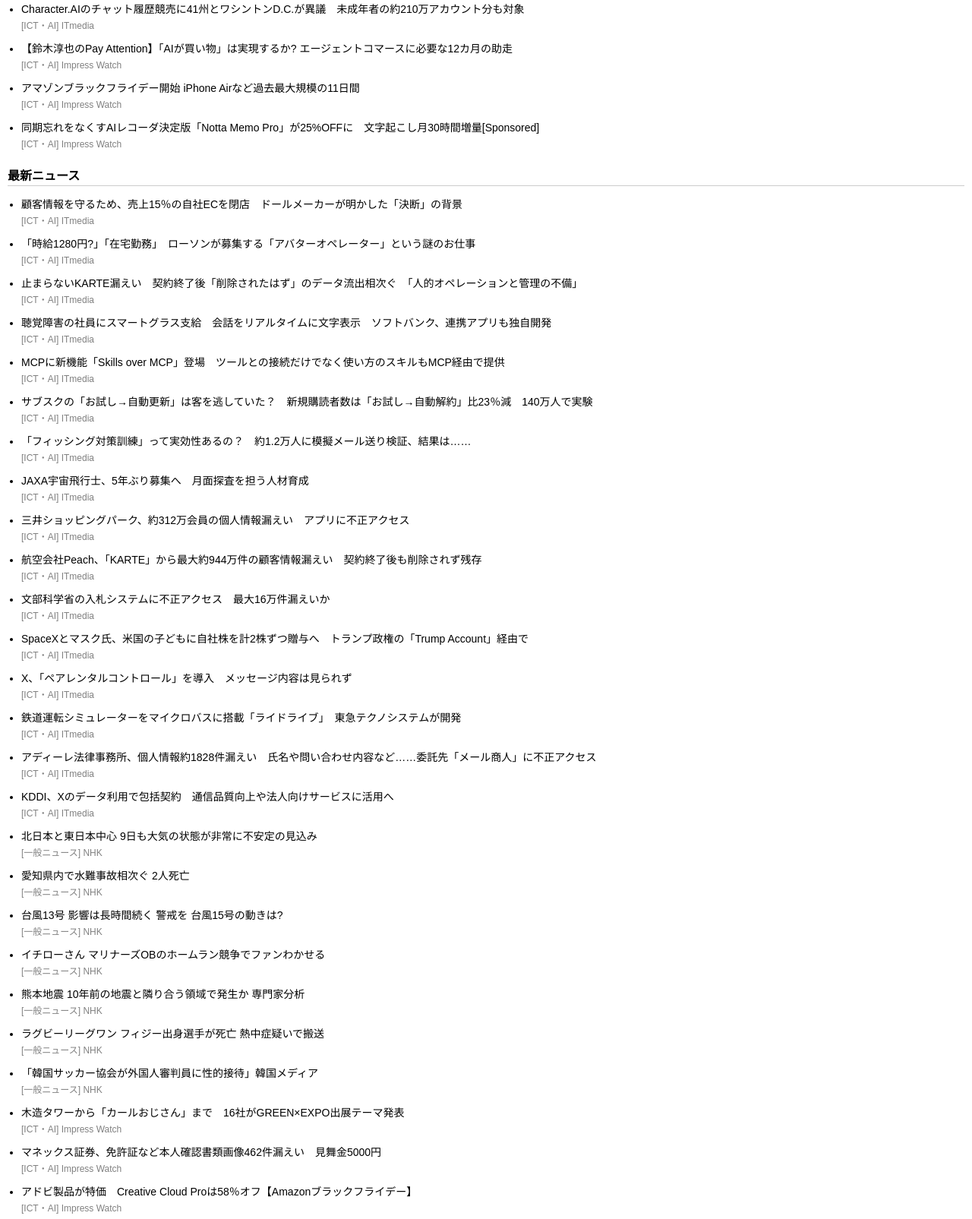
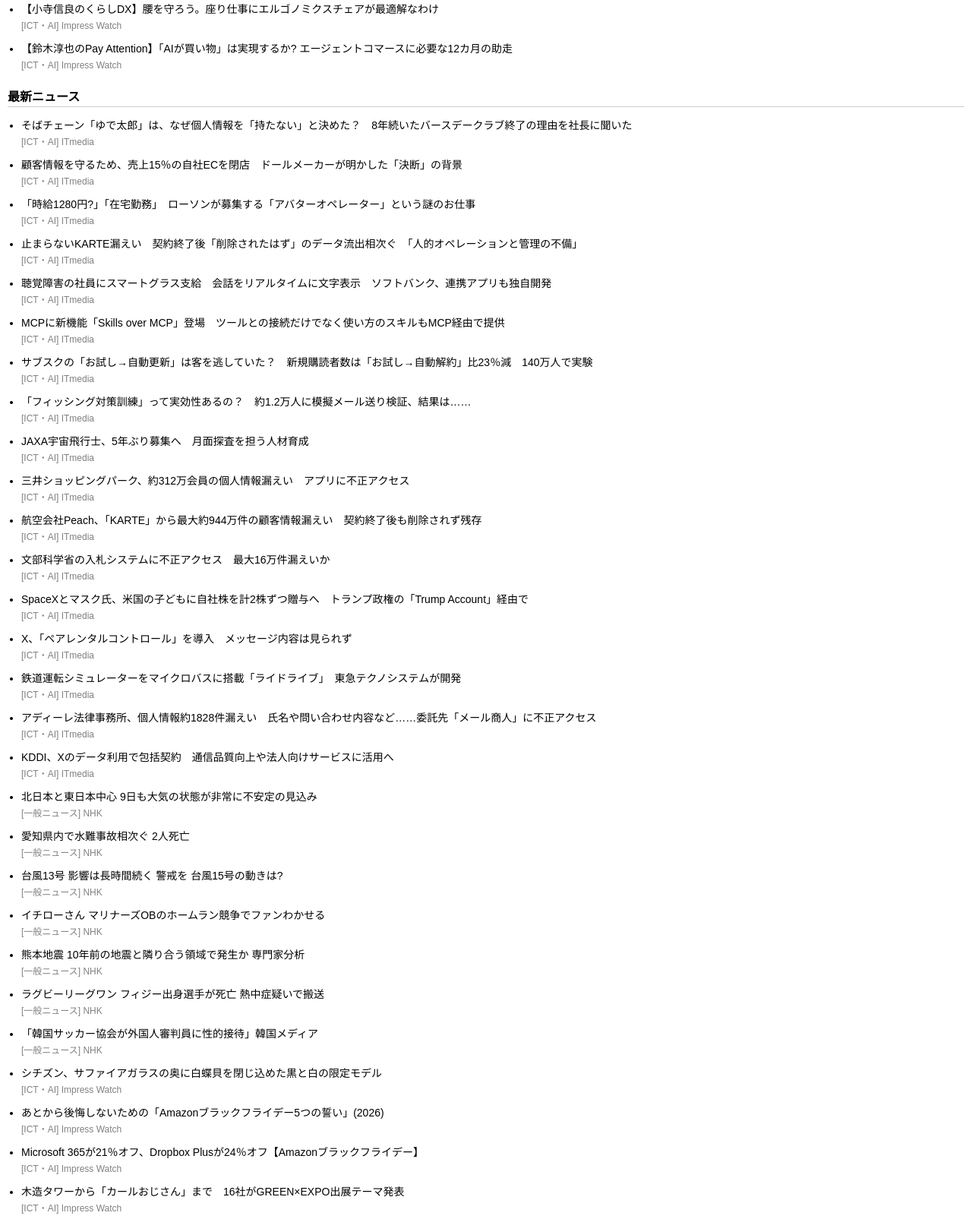
Before and after one commit to hama2016ap-art/education-ict-news, a plain HTML site: page index.html in a window 1280 px wide. Shown: the part 279-1884 px from the top of the page at 76% size. Drawn offline with Linux system fonts and the light colour scheme.

Commit message:
Auto update news

```diff
--- a/index.html
+++ b/index.html
@@ -61,7 +61,7 @@ a:hover {
 <h1>教育ICTニュース</h1>
 
 <div class="update">
-最終更新: 2026-11-28 03:01:05
+最終更新: 2026-11-28 10:50:16
 </div>
 
 <h2>★ 注目ニュース</h2>
@@ -98,12 +98,12 @@ a:hover {
 </li>
 
 <li>
-<a href="https://www.itmedia.co.jp/news/article/2611/26/2000003479/">
-Character.AIのチャット履歴競売に41州とワシントンD.C.が異議　未成年者の約210万アカウント分も対象
+<a href="https://www.watch.impress.co.jp/docs/series/kodera/2159299.html">
+【小寺信良のくらしDX】腰を守ろう。座り仕事にエルゴノミクスチェアが最適解なわけ
 </a>
 <br>
 <span class="source">
-[ICT・AI] ITmedia
+[ICT・AI] Impress Watch
 </span>
 </li>
 
@@ -117,30 +117,20 @@ Character.AIのチャット履歴競売に41州とワシントンD.C.が異議
 </span>
 </li>
 
-<li>
-<a href="https://www.watch.impress.co.jp/docs/news/2159709.html">
-アマゾンブラックフライデー開始 iPhone Airなど過去最大規模の11日間
-</a>
-<br>
-<span class="source">
-[ICT・AI] Impress Watch
-</span>
-</li>
-
-<li>
-<a href="https://www.watch.impress.co.jp/docs/topic/special/2155610.html">
-同期忘れをなくすAIレコーダ決定版「Notta Memo Pro」が25%OFFに　文字起こし月30時間増量[Sponsored]
-</a>
-<br>
-<span class="source">
-[ICT・AI] Impress Watch
-</span>
-</li>
-
 </ul>
 
 <h2>最新ニュース</h2>
 <ul>
+
+<li>
+<a href="https://www.itmedia.co.jp/news/article/2611/28/2000003529/">
+そばチェーン「ゆで太郎」は、なぜ個人情報を「持たない」と決めた？　8年続いたバースデークラブ終了の理由を社長に聞いた
+</a>
+<br>
+<span class="source">
+[ICT・AI] ITmedia
+</span>
+</li>
 
 <li>
 <a href="https://www.itmedia.co.jp/news/article/2611/27/2000003518/">
@@ -373,6 +363,36 @@ KDDI、Xのデータ利用で包括契約　通信品質向上や法人向けサ
 </li>
 
 <li>
+<a href="https://www.watch.impress.co.jp/docs/news/2160126.html">
+シチズン、サファイアガラスの奥に白蝶貝を閉じ込めた黒と白の限定モデル
+</a>
+<br>
+<span class="source">
+[ICT・AI] Impress Watch
+</span>
+</li>
+
+<li>
+<a href="https://www.watch.impress.co.jp/docs/news/2160152.html">
+あとから後悔しないための「Amazonブラックフライデー5つの誓い」(2026)
+</a>
+<br>
+<span class="source">
+[ICT・AI] Impress Watch
+</span>
+</li>
+
+<li>
+<a href="https://www.watch.impress.co.jp/docs/news/2160111.html">
+Microsoft 365が21％オフ、Dropbox Plusが24％オフ【Amazonブラックフライデー】
+</a>
+<br>
+<span class="source">
+[ICT・AI] Impress Watch
+</span>
+</li>
+
+<li>
 <a href="https://www.watch.impress.co.jp/docs/news/2160164.html">
 木造タワーから「カールおじさん」まで　16社がGREEN×EXPO出展テーマ発表
 </a>
@@ -522,26 +542,6 @@ XRグラスの最適解「VITURE Beast」が7万円台に　買うならブラ
 </span>
 </li>
 
-<li>
-<a href="https://www.watch.impress.co.jp/docs/news/2159688.html">
-KDDI、Xと包括契約　Xの即時データとKDDIの人流・属性データを連携・分析
-</a>
-<br>
-<span class="source">
-[ICT・AI] Impress Watch
-</span>
-</li>
-
-<li>
-<a href="https://www.watch.impress.co.jp/docs/news/2159683.html">
-イオン、商業施設再生事業を本格化　アセット価値を最大限引き出す
-</a>
-<br>
-<span class="source">
-[ICT・AI] Impress Watch
-</span>
-</li>
-
 </ul>
 
 </body>
```
